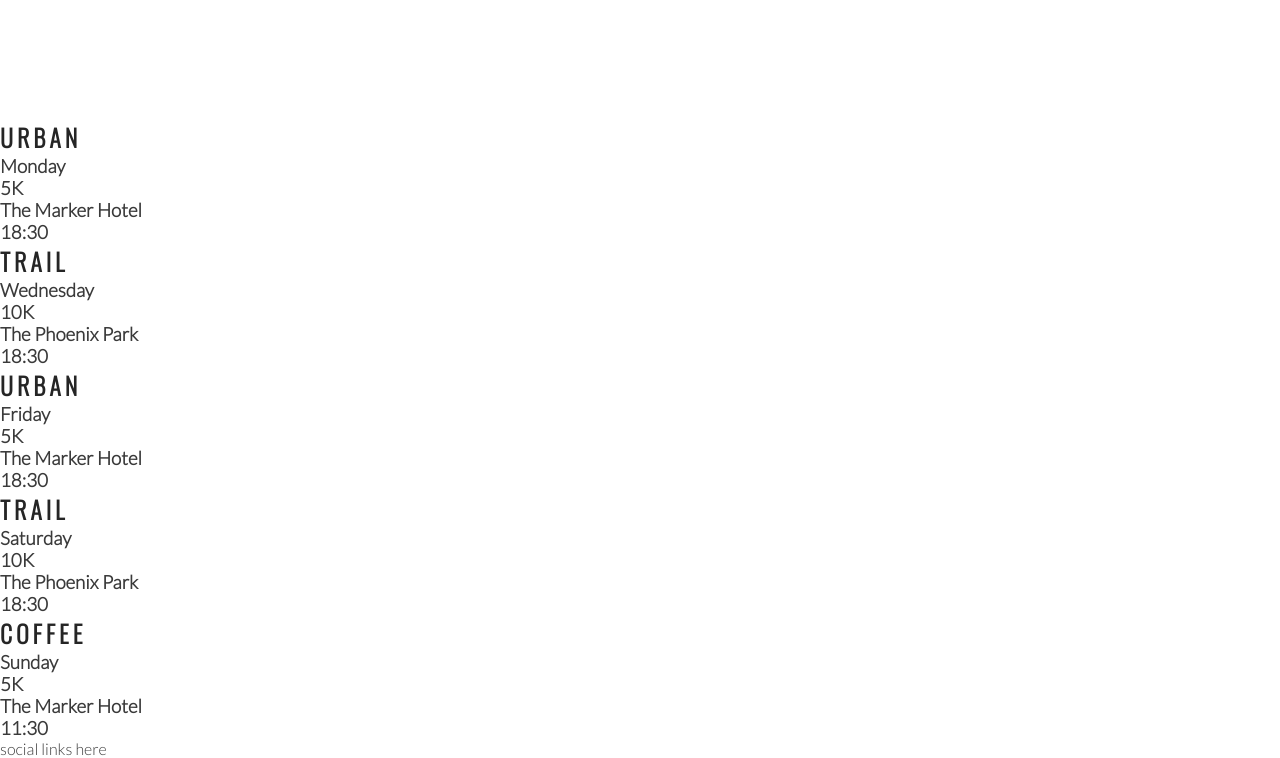
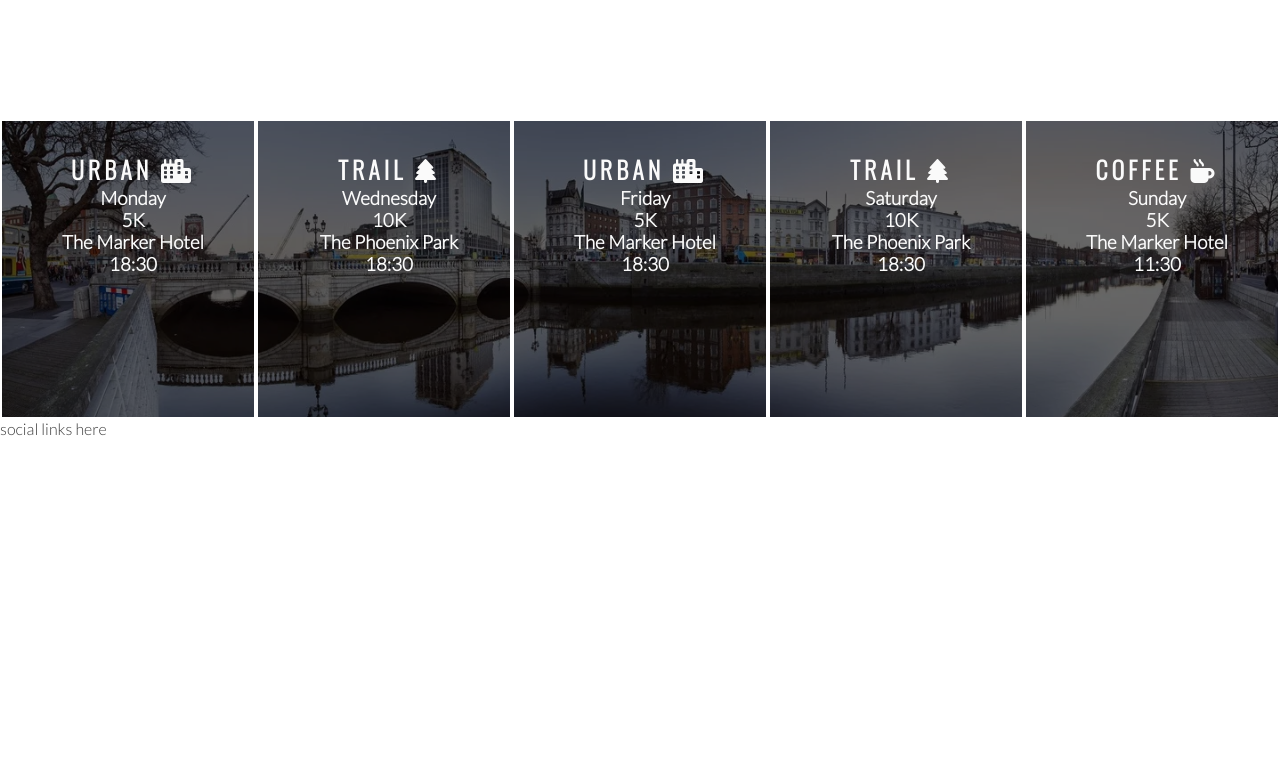
Before and after one commit to vanderpatrick/Love-Running-Project-, a plain HTML site: page index.html in a window 1280 px wide. Shown: the part 1176-1934 px from the top of the page. After the commit the page ends 1614 px from the top, so only its background shows below. Drawn offline with nearby package versions, Linux system fonts and the light colour scheme.

Commit message:
added icons and style to the meetings structure

```diff
--- a/css/style.css
+++ b/css/style.css
@@ -203,3 +203,29 @@
 
 
 }
+
+#times {
+    background-image: url(/images/dublin-city.webp);
+    background-repeat: no-repeat;
+    background-size: cover;
+    background-position: center;
+    width: 100%;
+    overflow: hidden;
+}
+
+#times div {
+    color:#fafafa;
+    background-color:rgba(0, 0 ,0 ,.6);
+    width: 20%;
+    height: 300px;
+    float: left;
+    padding: 30px 0 0 10px;
+    text-align: center;
+    border: 2px solid white;
+    box-sizing: border-box;
+}
+
+#times h2 {
+    color:#fafafa;
+
+}
--- a/index.html
+++ b/index.html
@@ -71,37 +71,37 @@
             </div>
         </div>
     </section>
-    <section>
+    <section id="times">
         <div>
-            <h2>Urban</h2>
+            <h2>Urban <i class="fas fa-city"></i></h2>
             <h3>Monday</h3>
             <h3>5K</h3>
             <h3>The Marker Hotel</h3>
             <h3>18:30</h3>
         </div>
         <div>
-            <h2>Trail</h2>
+            <h2>Trail <i class="fas fa-tree"></i></h2>
             <h3>Wednesday</h3>
             <h3>10K</h3>
             <h3>The Phoenix Park</h3>
             <h3>18:30</h3>
         </div>
         <div>
-            <h2>Urban</h2>
+            <h2>Urban <i class="fas fa-city"></i></h2>
             <h3>Friday</h3>
             <h3>5K</h3>
             <h3>The Marker Hotel</h3>
             <h3>18:30</h3>
         </div>
         <div>
-            <h2>Trail</h2>
+            <h2>Trail <i class="fas fa-tree"></i></h2>
             <h3>Saturday</h3>
             <h3>10K</h3>
             <h3>The Phoenix Park</h3>
             <h3>18:30</h3>
         </div>
         <div>
-            <h2>Coffee</h2>
+            <h2>Coffee <i class="fas fa-mug-hot"></i></h2>
             <h3>Sunday</h3>
             <h3>5K</h3>
             <h3>The Marker Hotel</h3>
@@ -109,6 +109,9 @@
         </div>
     </section>
     <footer>social links here</footer>
+
+    <script src="https://kit.fontawesome.com/71eedcbddd.js" crossorigin="anonymous"></script>
+
 </body>
 
 </html>
```
